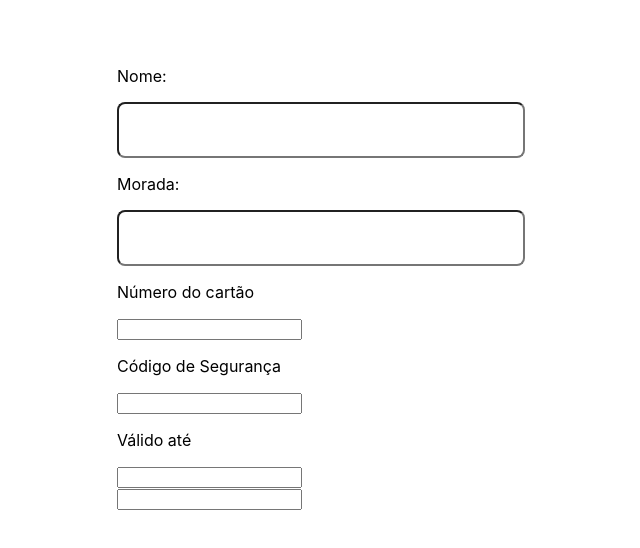
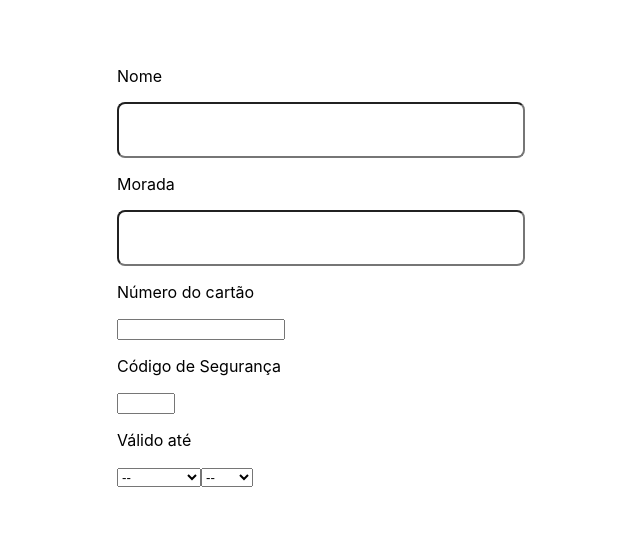
Before and after one commit to Ana-Isidoro/projecto_final, a React (Create React App) app: page / in a window 1280 px wide. Shown: the top 548 px of the page, without its empty margins (383-1023 px from the left). Built offline with nearby package versions, Linux system fonts and the light colour scheme.

Commit message:
continued working on cartCheckout Page

```diff
--- a/src/components/Input/index.jsx
+++ b/src/components/Input/index.jsx
@@ -7,6 +7,7 @@ const Input = (props) => {
       className="input_container"
       value={props.value}
       type={props.number}
+      placeholder={props.placeholder}
       id={props.id}
       name={props.name}
       min={props.min}
--- a/src/pages/CartCheckout/index.jsx
+++ b/src/pages/CartCheckout/index.jsx
@@ -1,20 +1,125 @@
-import React from 'react';
+import React, {useState} from 'react';
 import Input from '../../components/Input';
+import './styles.css';
 
 const CartCheckout = () => {
+  const [name, setName] = useState('');
+  const [address, setAddress] = useState('');
+  const [cardNumber, setCardNumber] = useState(null);
+  const [securityNumber, setSecurityNumber] = useState(null);
+  const [cardMonth, setCardMonth] = useState('');
+  const [cardYear, setCardYear] = useState(null);
+
+  const months = [
+    {monthName: 'Janeiro', code: 'Jan'},
+    {monthName: 'Fevereiro', code: 'Feb'},
+    {monthName: 'Março', code: 'Mar'},
+    {monthName: 'Abril', code: 'Apr'},
+    {monthName: 'Maio', code: 'May'},
+    {monthName: 'Junho', code: 'Jun'},
+    {monthName: 'Julho', code: 'Jul'},
+    {monthName: 'Agosto', code: 'Aug'},
+    {monthName: 'Setembro', code: 'Sep'},
+    {monthName: 'Outubro', code: 'Oct'},
+    {monthName: 'Novembro', code: 'Nov'},
+    {monthName: 'Dezembro', code: 'Dec'},
+  ];
+
+  const meses = [
+    'Janeiro',
+    'Fevereiro',
+    'Março',
+    'Abril',
+    'Maio',
+    'Junho',
+    'Julho',
+    'Agosto',
+    'Setembro',
+    'Outubro',
+    'Novembro',
+    'Dezembro',
+  ];
+  //TODO: falta ver o mês actual e mostrar apenas a partir desse mês
+
+  const getYearsArray = (startYear, finalYear) => {
+    const years = [];
+    const numberOfYears = finalYear - startYear;
+    console.log(numberOfYears);
+
+    for (let i = 0; i < numberOfYears; i++) {
+      console.log(startYear + i);
+      years.push(startYear + i);
+    }
+    return years;
+  };
+
+  const currentYear = new Date().getFullYear();
+  const years = getYearsArray(currentYear, currentYear + 100);
+
   return (
     <div>
-      <p>Nome:</p>
-      <Input />
-      <p>Morada:</p>
-      <Input />
+      <p>Nome</p>
+      <Input
+        value={name}
+        type="text"
+        onChange={(event) => {
+          setName(event.target.value);
+        }}
+      />
+      <p>Morada</p>
+      <Input
+        value={address}
+        type="text"
+        onChange={(event) => {
+          setAddress(event.target.value);
+        }}
+      />
       <p>Número do cartão</p>
-      <input />
+      <input
+        value={cardNumber}
+        type="number"
+        min="1111111111111111"
+        max="9999999999999999"
+        onChange={(event) => {
+          setCardNumber(event.target.value);
+        }}
+      />
       <p>Código de Segurança</p>
-      <input />
+      <input
+        className="cartCheckout_securityNumber"
+        type="number"
+        min="100"
+        max="999"
+        value={securityNumber}
+        onChange={(event) => {
+          setSecurityNumber(event.target.value);
+        }}
+      />
       <p>Válido até</p>
-      <input />
-      <input />
+      <select
+        name="month"
+        value={cardMonth}
+        onChange={(event) => {
+          setCardMonth(event.target.value);
+        }}
+      >
+        <option value="">--</option>
+        {meses.map((month) => (
+          <option value={month}>{month}</option>
+        ))}
+      </select>
+      <select
+        name="year"
+        value={cardYear}
+        onChange={(event) => {
+          setCardYear(event.target.value);
+        }}
+      >
+        <option value={null}>--</option>
+        {years.map((year) => (
+          <option value={year}>{year}</option>
+        ))}
+      </select>
     </div>
   );
 };
--- a/src/pages/CartCheckout/styles.css
+++ b/src/pages/CartCheckout/styles.css
@@ -0,0 +1,3 @@
+.cartCheckout_securityNumber {
+  width: 50px;
+}
```
